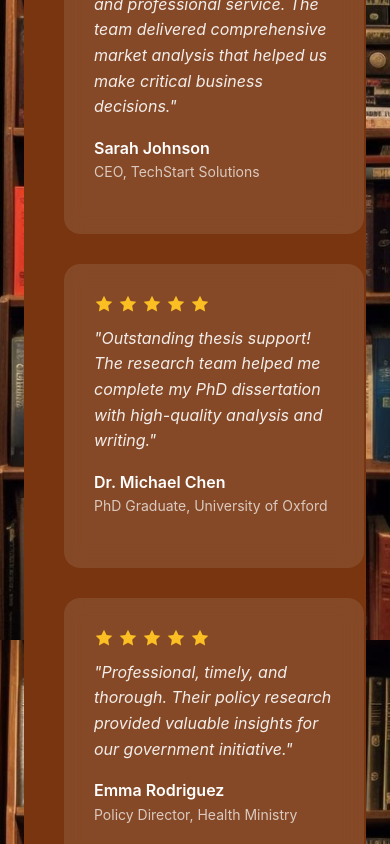
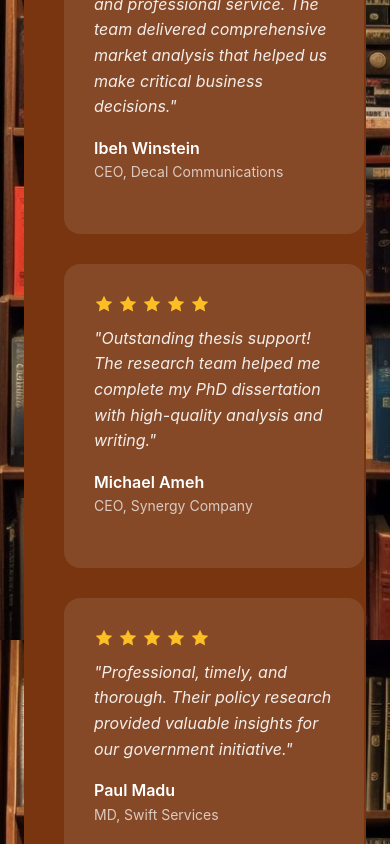
Before and after one commit to Jennifernkem/didee-research-services, a Next.js app: page /portfolio in a window 390 px wide. Shown: the part 3580-4424 px from the top of the page. Built offline with nearby package versions, Linux system fonts and the light colour scheme.

Commit message:
Update testimonials and remove phone number

```diff
--- a/app/contact/page.tsx
+++ b/app/contact/page.tsx
@@ -217,7 +217,6 @@ export default function Contact() {
                 </div>
                 <div>
                   <p style={{fontWeight: '600', color: '#1f2937'}}>WhatsApp</p>
-                  <p style={{color: '#6b7280', fontSize: '14px'}}>+44 7350 165627</p>
                   <p style={{color: '#6b7280', fontSize: '14px'}}>+44 7831 077726</p>
                   <p style={{color: '#6b7280', fontSize: '14px'}}>+44 7349 054077</p>
                 </div>
--- a/app/portfolio/page.tsx
+++ b/app/portfolio/page.tsx
@@ -130,8 +130,8 @@ export default function Portfolio() {
                 "Exceptional research quality and professional service. The team delivered comprehensive market analysis that helped us make critical business decisions."
               </p>
               <div>
-                <p style={{fontWeight: '600'}}>Sarah Johnson</p>
-                <p style={{fontSize: '14px', opacity: '0.7'}}>CEO, TechStart Solutions</p>
+                <p style={{fontWeight: '600'}}>Ibeh Winstein</p>
+                <p style={{fontSize: '14px', opacity: '0.7'}}>CEO, Decal Communications</p>
               </div>
             </div>
           </div>
@@ -149,8 +149,8 @@ export default function Portfolio() {
                 "Outstanding thesis support! The research team helped me complete my PhD dissertation with high-quality analysis and writing."
               </p>
               <div>
-                <p style={{fontWeight: '600'}}>Dr. Michael Chen</p>
-                <p style={{fontSize: '14px', opacity: '0.7'}}>PhD Graduate, University of Oxford</p>
+                <p style={{fontWeight: '600'}}>Michael Ameh</p>
+                <p style={{fontSize: '14px', opacity: '0.7'}}>CEO, Synergy Company</p>
               </div>
             </div>
           </div>
@@ -168,8 +168,8 @@ export default function Portfolio() {
                 "Professional, timely, and thorough. Their policy research provided valuable insights for our government initiative."
               </p>
               <div>
-                <p style={{fontWeight: '600'}}>Emma Rodriguez</p>
-                <p style={{fontSize: '14px', opacity: '0.7'}}>Policy Director, Health Ministry</p>
+                <p style={{fontWeight: '600'}}>Paul Madu</p>
+                <p style={{fontSize: '14px', opacity: '0.7'}}>MD, Swift Services</p>
               </div>
             </div>
           </div>
```
